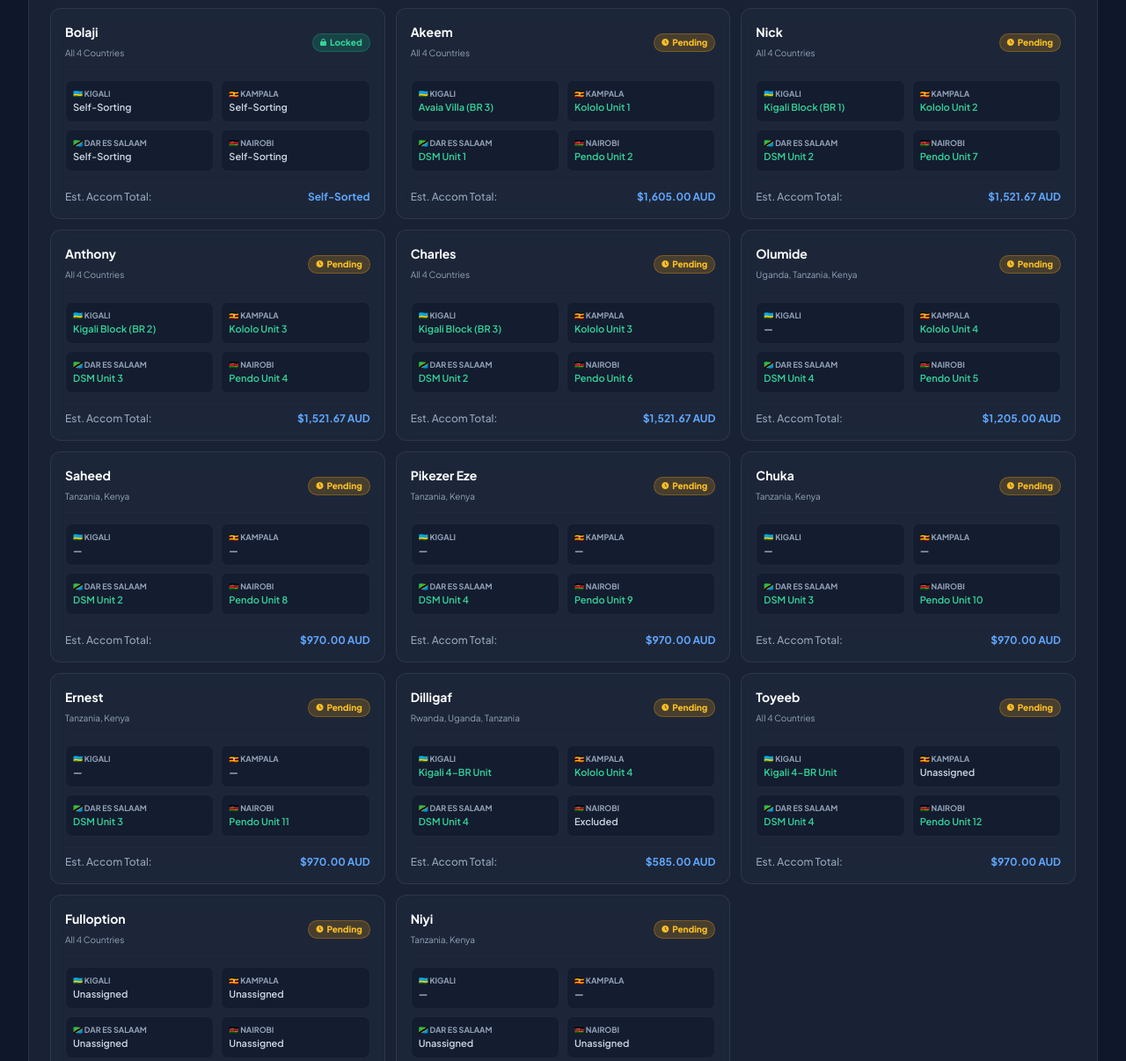
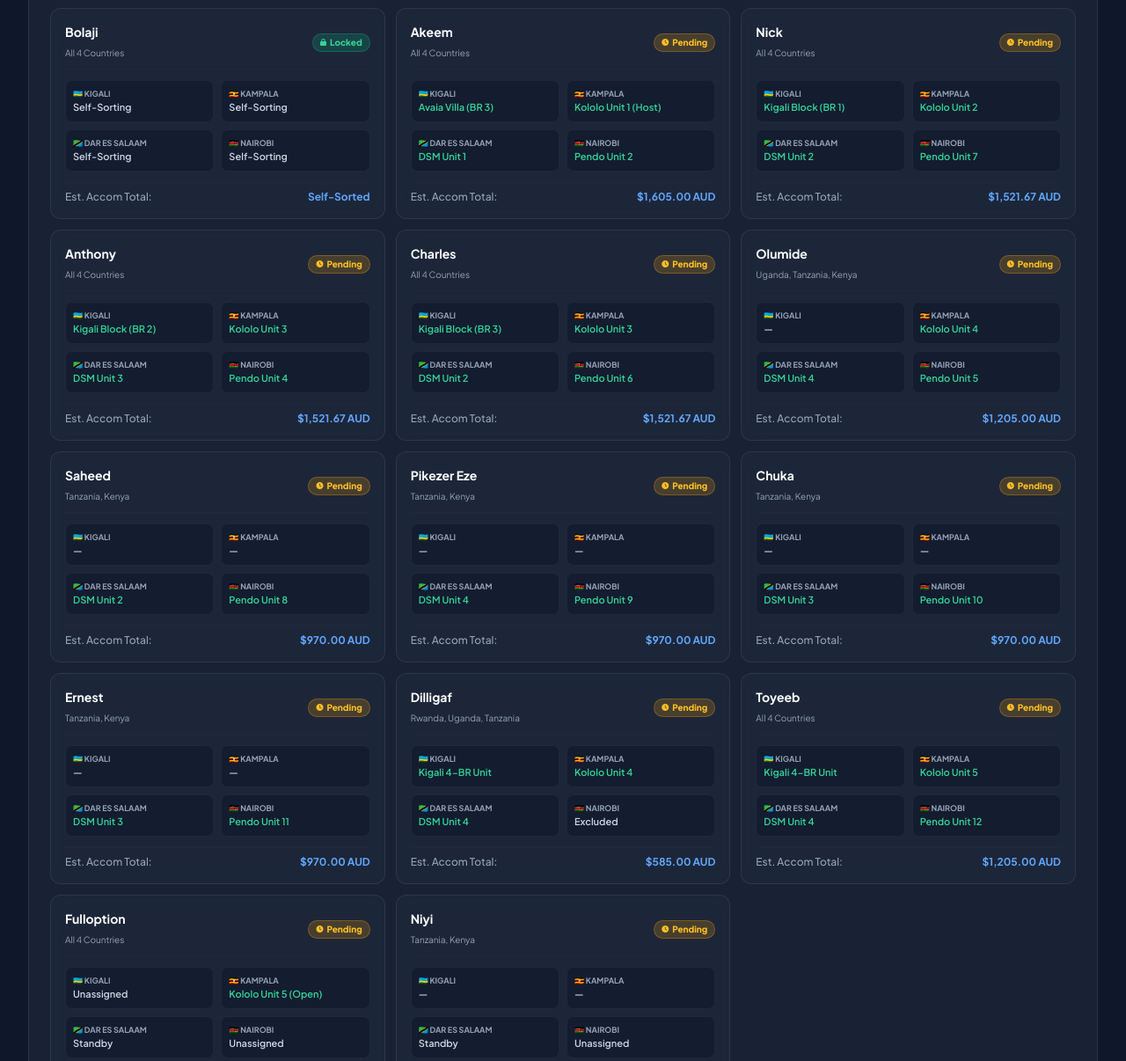
Before and after one commit to dewhizzard-prog/4for40, a plain HTML site: page index.html in a window 1280 px wide. Shown: the part 1151-2357 px from the top of the page at 88% size. Drawn offline with nearby package versions, Linux system fonts and the light colour scheme.

Commit message:
Update index.html

```diff
--- a/index.html
+++ b/index.html
@@ -131,7 +131,7 @@
 
       <div class="glass-card p-3.5 sm:p-5 rounded-2xl">
         <div class="text-[10px] sm:text-xs font-bold text-slate-400 uppercase tracking-wider mb-1 sm:mb-2">Total Units Booked</div>
-        <div class="text-xl sm:text-3xl font-black text-emerald-400">28 Units</div>
+        <div class="text-xl sm:text-3xl font-black text-emerald-400">29 Units</div>
         <p class="text-[10px] sm:text-xs text-slate-400 mt-1 flex items-center gap-1">
           <i class="fa-solid fa-building text-emerald-400 text-[10px]"></i> 4-Country Properties
         </p>
@@ -139,9 +139,9 @@
 
       <div class="glass-card p-3.5 sm:p-5 rounded-2xl">
         <div class="text-[10px] sm:text-xs font-bold text-slate-400 uppercase tracking-wider mb-1 sm:mb-2">Capacity Gaps</div>
-        <div class="text-xl sm:text-3xl font-black text-amber-400">2 Units Needed</div>
+        <div class="text-xl sm:text-3xl font-black text-emerald-400">0 Gaps</div>
         <p class="text-[10px] sm:text-xs text-slate-400 mt-1 flex items-center gap-1">
-          <i class="fa-solid fa-triangle-exclamation text-amber-400 text-[10px]"></i> Uganda & Tanzania
+          <i class="fa-solid fa-circle-check text-emerald-400 text-[10px]"></i> All 4 Legs Covered
         </p>
       </div>
     </div>
@@ -167,7 +167,7 @@
       <!-- Dynamic JS Content Injected Here -->
     </div>
 
-    <!-- RESTRUCTURED MOBILE-FRIENDLY GUEST ALLOCATION & COST SUMMARY -->
+    <!-- MASTER GUEST ACCOMMODATION MATRIX & SUMMARY -->
     <section class="glass-card p-4 sm:p-6 rounded-2xl space-y-4">
       <div class="flex flex-col lg:flex-row justify-between items-start lg:items-center gap-4 border-b border-slate-800 pb-4">
         <div class="flex justify-between items-center w-full lg:w-auto">
@@ -309,7 +309,7 @@
       { name: "Sheriff", ticket: "locked", legs: "All 4 Countries", rwanda: "Avaia Villa (BR 2)", uganda: "Kololo Unit 2", tanzania: "DSM Unit 1", kenya: "Pendo Unit 3", costAud: 1605 },
       { name: "Dayo", ticket: "locked", legs: "All 4 Countries", rwanda: "Self-Sorting", uganda: "Self-Sorting", tanzania: "Self-Sorting", kenya: "Self-Sorting", costAud: 0 },
       { name: "Bolaji", ticket: "locked", legs: "All 4 Countries", rwanda: "Self-Sorting", uganda: "Self-Sorting", tanzania: "Self-Sorting", kenya: "Self-Sorting", costAud: 0 },
-      { name: "Akeem", ticket: "pending", legs: "All 4 Countries", rwanda: "Avaia Villa (BR 3)", uganda: "Kololo Unit 1", tanzania: "DSM Unit 1", kenya: "Pendo Unit 2", costAud: 1605 },
+      { name: "Akeem", ticket: "pending", legs: "All 4 Countries", rwanda: "Avaia Villa (BR 3)", uganda: "Kololo Unit 1 (Host)", tanzania: "DSM Unit 1", kenya: "Pendo Unit 2", costAud: 1605 },
       { name: "Nick", ticket: "pending", legs: "All 4 Countries", rwanda: "Kigali Block (BR 1)", uganda: "Kololo Unit 2", tanzania: "DSM Unit 2", kenya: "Pendo Unit 7", costAud: 1521.67 },
       { name: "Anthony", ticket: "pending", legs: "All 4 Countries", rwanda: "Kigali Block (BR 2)", uganda: "Kololo Unit 3", tanzania: "DSM Unit 3", kenya: "Pendo Unit 4", costAud: 1521.67 },
       { name: "Charles", ticket: "pending", legs: "All 4 Countries", rwanda: "Kigali Block (BR 3)", uganda: "Kololo Unit 3", tanzania: "DSM Unit 2", kenya: "Pendo Unit 6", costAud: 1521.67 },
@@ -319,9 +319,9 @@
       { name: "Chuka", ticket: "pending", legs: "Tanzania, Kenya", rwanda: "—", uganda: "—", tanzania: "DSM Unit 3", kenya: "Pendo Unit 10", costAud: 970 },
       { name: "Ernest", ticket: "pending", legs: "Tanzania, Kenya", rwanda: "—", uganda: "—", tanzania: "DSM Unit 3", kenya: "Pendo Unit 11", costAud: 970 },
       { name: "Dilligaf", ticket: "pending", legs: "Rwanda, Uganda, Tanzania", rwanda: "Kigali 4-BR Unit", uganda: "Kololo Unit 4", tanzania: "DSM Unit 4", kenya: "Excluded", costAud: 585 },
-      { name: "Toyeeb", ticket: "pending", legs: "All 4 Countries", rwanda: "Kigali 4-BR Unit", uganda: "Unassigned", tanzania: "DSM Unit 4", kenya: "Pendo Unit 12", costAud: 970 },
-      { name: "Fulloption", ticket: "pending", legs: "All 4 Countries", rwanda: "Unassigned", uganda: "Unassigned", tanzania: "Unassigned", kenya: "Unassigned", costAud: 0 },
-      { name: "Niyi", ticket: "pending", legs: "Tanzania, Kenya", rwanda: "—", uganda: "—", tanzania: "Unassigned", kenya: "Unassigned", costAud: 0 }
+      { name: "Toyeeb", ticket: "pending", legs: "All 4 Countries", rwanda: "Kigali 4-BR Unit", uganda: "Kololo Unit 5", tanzania: "DSM Unit 4", kenya: "Pendo Unit 12", costAud: 1205 },
+      { name: "Fulloption", ticket: "pending", legs: "All 4 Countries", rwanda: "Unassigned", uganda: "Kololo Unit 5 (Open)", tanzania: "Standby", kenya: "Unassigned", costAud: 0 },
+      { name: "Niyi", ticket: "pending", legs: "Tanzania, Kenya", rwanda: "—", uganda: "—", tanzania: "Standby", kenya: "Unassigned", costAud: 0 }
     ];
 
     // COUNTRY DATA MATRIX WITH VISAS & LINKS
@@ -357,9 +357,9 @@
       },
       uganda: {
         flag: "🇺🇬", name: "Uganda (Kampala)", dates: "Jul 09 – Jul 12 (3 Nights)",
-        statusTag: "1 Extra 2-BR Unit Required", statusClass: "bg-amber-500/20 text-amber-400",
+        statusTag: "Fully Booked (5 Units Confirmed)", statusClass: "bg-emerald-500/20 text-emerald-400",
         properties: [
-          { name: "Kololo 2-Bedroom Apartment Block (4 Units Booked)", link: "https://www.airbnb.com.au/rooms/992772718929728730", guests: ["Unit 1: Adewale 🔒 & Akeem ⏳", "Unit 2: Sheriff 🔒 & Nick ⏳", "Unit 3: Charles ⏳ & Anthony ⏳", "Unit 4: Olumide ⏳ & Dilligaf ⏳"], audPp: 235 }
+          { name: "Kololo 2-Bedroom Apartment Block (5 Units Booked)", link: "https://www.airbnb.com.au/rooms/992772718929728730", guests: ["Unit 1 (Booked via Akeem's Airbnb): Adewale 🔒 & Akeem ⏳", "Unit 2: Sheriff 🔒 & Nick ⏳", "Unit 3: Charles ⏳ & Anthony ⏳", "Unit 4: Olumide ⏳ & Dilligaf ⏳", "Unit 5 (New): Toyeeb ⏳ & Open / Fulloption ⏳"], audPp: 235 }
         ],
         visas: [
           { title: "Mandatory Single-Entry e-Visa", cost: "$50 USD (~$72 AUD)", link: "https://visas.immigration.go.ug/", desc: "Must apply online 4–6 weeks in advance. No visas issued on arrival at Entebbe Airport." },
@@ -383,9 +383,9 @@
       },
       tanzania: {
         flag: "🇹🇿", name: "Tanzania (Dar es Salaam)", dates: "Jul 12 – Jul 15 (3 Nights)",
-        statusTag: "1 Extra Unit Required", statusClass: "bg-amber-500/20 text-amber-400",
+        statusTag: "Fully Booked (13 BR Confirmed)", statusClass: "bg-emerald-500/20 text-emerald-400",
         properties: [
-          { name: "Dar es Salaam Apartments (3x 3-BR + 1x 4-BR)", link: "https://www.airbnb.com.au/rooms/1174483643076432401", guests: ["Unit 1 (3 BR): Adewale 🔒, Akeem ⏳, Sheriff 🔒", "Unit 2 (3 BR): Saheed ⏳, Nick ⏳, Charles ⏳", "Unit 3 (3 BR): Ernest ⏳, Chuka ⏳, Anthony ⏳", "Unit 4 (4 BR): Olumide ⏳, Pikezer Eze ⏳, Dilligaf ⏳, Toyeeb ⏳"], audPp: 350 }
+          { name: "Dar es Salaam Apartments (3x 3-BR + 1x 4-BR)", link: "https://www.airbnb.com.au/rooms/1174483643076432401", guests: ["Unit 1 (3 BR): Adewale 🔒, Akeem ⏳, Sheriff 🔒", "Unit 2 (3 BR): Saheed ⏳, Nick ⏳, Charles ⏳", "Unit 3 (3 BR): Ernest ⏳, Chuka ⏳, Anthony ⏳", "Unit 4 (4 BR): Olumide ⏳, Pikezer Eze ⏳, Dilligaf ⏳, Toyeeb ⏳", "*Standby (Undecided): Niyi ⏳, Fulloption ⏳*"], audPp: 350 }
         ],
         visas: [
           { title: "Tanzania Single-Entry e-Visa", cost: "$50 USD (~$72 AUD)", link: "https://visa.immigration.go.tz/", desc: "Apply online 3–4 weeks prior to bypass arrival queues at Dar Airport." },
@@ -409,7 +409,7 @@
       },
       kenya: {
         flag: "🇰🇪", name: "Kenya (Nairobi)", dates: "Jul 15 – Jul 20 (5 Nights)",
-        statusTag: "Surplus (+6 Units Open)", statusClass: "bg-blue-500/20 text-blue-400",
+        statusTag: "Surplus (+8 Units Open)", statusClass: "bg-blue-500/20 text-blue-400",
         properties: [
           { name: "Pendo Luxury Apartments (20 Private 1-BR Units Booked)", link: "https://www.booking.com/Share-iKgwBd", guests: ["Assigned (12): Adewale 🔒, Akeem ⏳, Sheriff 🔒, Anthony ⏳, Olumide ⏳, Charles 🔒, Nick 🔒, Saheed ⏳, Pikezer Eze ⏳, Chuka ⏳, Ernest ⏳, Toyeeb ⏳", "Unassigned / Surplus (8 Units Open): Niyi ⏳, Fulloption ⏳ (+6 Spare Units Open)"], audPp: 620 }
         ],
```
